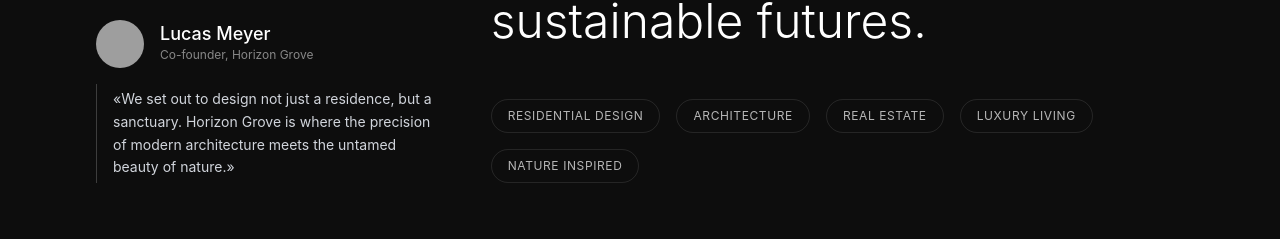
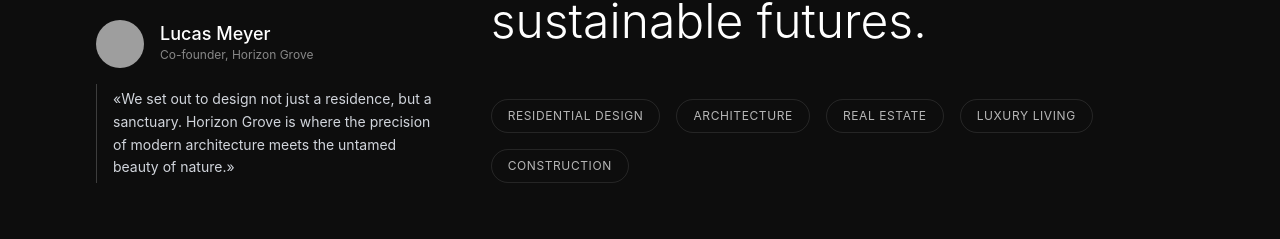
Before and after one commit to amanxridex/Highlinear, a React (Vite) app: page / in a window 1280 px wide. Shown: the part 2261-2500 px from the top of the page. Built offline with nearby package versions, Linux system fonts and the light colour scheme; grey boxes are pictures that could not be loaded.

Commit message:
Update tag from Nature Inspired to Construction

```diff
--- a/convert.cjs
+++ b/convert.cjs
@@ -45,6 +45,9 @@ bodyContent = bodyContent.replace(
   /A new era of residential living — <br\/>immersed in nature, defined by clean architecture and quiet sophistication\. <br\/>(?:Horizon Grove|Highlinear Group) creates a seamless dialogue between architecture and environment\./gi,
   'Highlinear Group is a premier real estate development firm — <br/>dedicated to crafting visionary spaces, defined by innovative design and uncompromising quality. <br/>We build the foundations for extraordinary living and sustainable futures.'
 );
+
+// Update tags
+bodyContent = bodyContent.replace(/>Nature Inspired</gi, '>CONSTRUCTION<');
 
 // Add scroll animation to the "SPACE THAT INSPIRES" brackets
 bodyContent = bodyContent.replace(
@@ -152,4 +155,4 @@ export default App;
 `;
 
 fs.writeFileSync(path.join(__dirname, 'src', 'App.jsx'), appJsx);
-console.log("App.jsx has been updated to rewrite About section!");
+console.log("App.jsx has been updated with CONSTRUCTION tag!");
```
Also changed, not shown: src/App.jsx (+1 -1 lines).
